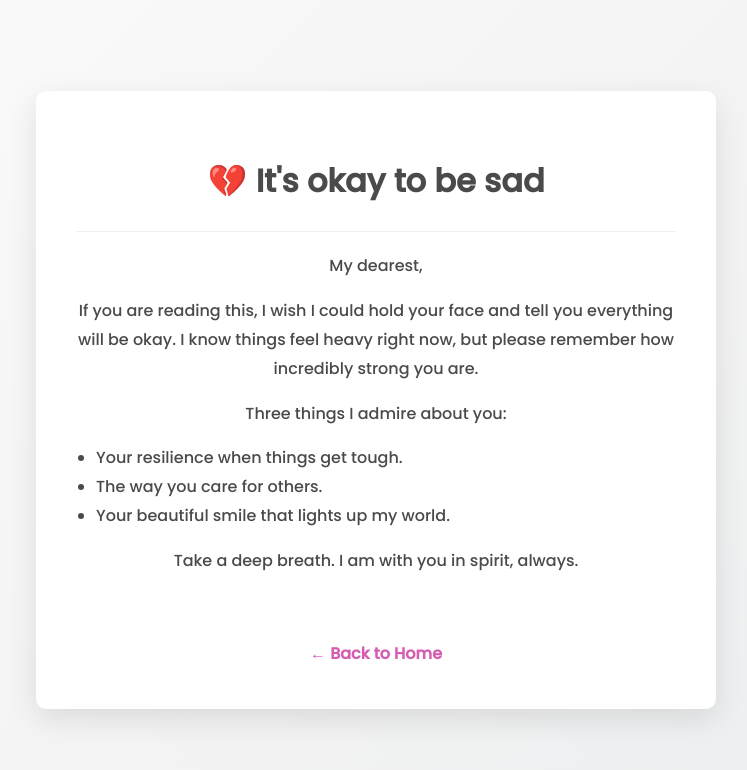
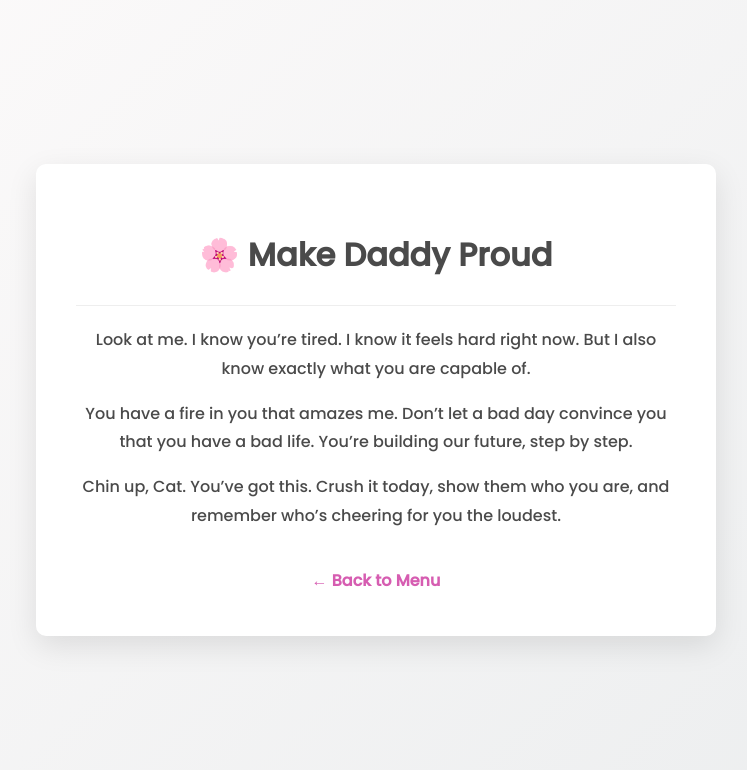
Before and after one commit to daddyloveusomuch/Love, a plain HTML site: page Motivation.html in a window 1280 px wide. Shown: the whole page, without its empty margins (264-1011 px from the left). Drawn offline with Linux system fonts and the light colour scheme; a script that the page names is missing.

Commit message:
Update Motivation.html

```diff
--- a/Motivation.html
+++ b/Motivation.html
@@ -3,50 +3,26 @@
 <head>
     <meta charset="UTF-8">
     <meta name="viewport" content="width=device-width, initial-scale=1.0">
-    <title>For You</title>
+    <title>You Got This</title>
     <link rel="stylesheet" href="style.css">
     <link href="https://fonts.googleapis.com/css2?family=Dancing+Script:wght@600&family=Poppins:wght@300;500&display=swap" rel="stylesheet">
 </head>
 <body>
-
     <div class="heart-container"></div>
-
     <div class="container">
         <div class="letter-container">
-            <!-- CHANGE THE ICON AND TITLE BELOW -->
-            <h1>💔 It's okay to be sad</h1>
-
+            <h1>🌸 Make Daddy Proud</h1>
             <hr style="border: 0; height: 1px; background: #eee; margin: 20px 0;">
 
-            <!-- WRITE YOUR MESSAGE BELOW -->
-            <p>My dearest,</p>
+            <p>Look at me. I know you’re tired. I know it feels hard right now. But I also know exactly what you are capable of.</p>
 
-            <p>If you are reading this, I wish I could hold your face and tell you everything will be okay.
-            I know things feel heavy right now, but please remember how incredibly strong you are.</p>
+            <p>You have a fire in you that amazes me. Don’t let a bad day convince you that you have a bad life. You’re building our future, step by step.</p>
 
-            <p>Three things I admire about you:</p>
-            <ul style="text-align: left; padding-left: 20px;">
-                <li>Your resilience when things get tough.</li>
-                <li>The way you care for others.</li>
-                <li>Your beautiful smile that lights up my world.</li>
-            </ul>
+            <p>Chin up, Cat. You’ve got this. Crush it today, show them who you are, and remember who’s cheering for you the loudest.</p>
 
-            <p>Take a deep breath. I am with you in spirit, always.</p>
-
-            <!-- OPTIONAL: ADD AN IMAGE -->
-            <!-- <img src="your-photo.jpg" style="width:100%; border-radius:10px; margin-top:10px;"> -->
-
-            <!-- OPTIONAL: ADD AUDIO PLAYER -->
-            <!-- <audio controls style="width: 100%; margin-top: 15px;">
-                <source src="voice-note.mp3" type="audio/mpeg">
-                Your browser does not support the audio element.
-            </audio> -->
-
-            <br>
-            <a href="index.html" class="back-btn">← Back to Home</a>
+            <a href="index.html" class="back-btn">← Back to Menu</a>
         </div>
     </div>
-
     <script src="script.js"></script>
 </body>
 </html>
```
